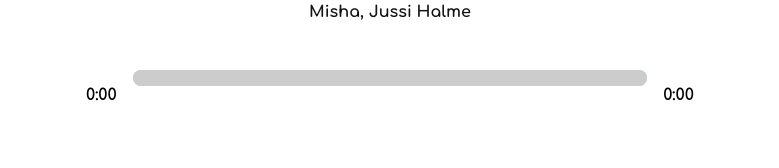
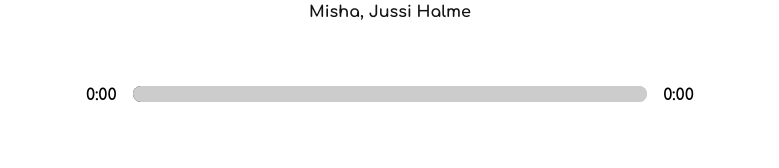
Before and after one commit to Kapibarra/wavesmusicapp, a React (Create React App) app: page / in a window 1280 px wide. Shown: the part 510-678 px from the top of the page, without its empty margins (250-1029 px from the left). Built offline with nearby package versions, Linux system fonts and the light colour scheme.

Commit message:
fix styles

```diff
--- a/src/styles/_player.scss
+++ b/src/styles/_player.scss
@@ -11,7 +11,6 @@
     display: flex;
     input {
         width: 100%;
-        padding: 1rem 0rem;
         -webkit-appearance: none;
         background-color: transparent;
     }
@@ -45,6 +44,7 @@ input[type="range"]::-webkit-slider-thumb {
 .track {
     background: lightblue;
     width: 100%;
+    margin-top: 1rem;
     height: 1rem;
     position: relative;
     border-radius: 1rem;
```
